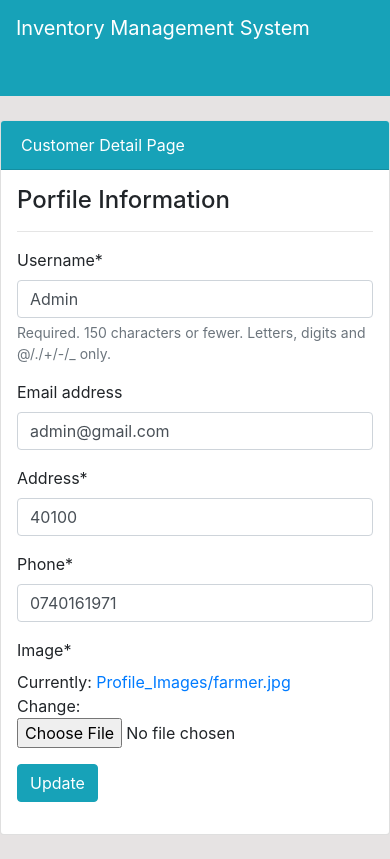
After one commit to byron00123/IventoryManagementSystem, a Django app: page /profile/update in a window 390 px wide. The commit adds this page. Run offline with Django 4.2, Linux system fonts and the light colour scheme; a user stored in the database is signed in; data comes from the database, SQL or seed files in the repository; both versions use the stored data as it was after the commit; some libraries are stand-ins or nearby versions.

Commit message:
update user profile

```diff
--- a/dashboard/urls.py
+++ b/dashboard/urls.py
@@ -6,6 +6,6 @@ from . import views
 urlpatterns = [
     path('dashboard', views.index, name= 'dashboard-index'),
     path('staff/', views.staff, name = 'dashboard-staff'),
-     path('product/', views.product, name = 'dashboard-product'),
-      path('order/', views.order, name = 'dashboard-order'),
+    path('product/', views.product, name = 'dashboard-product'),
+    path('order/', views.order, name = 'dashboard-order'),
 ]
--- a/inventoryproject/urls.py
+++ b/inventoryproject/urls.py
@@ -27,6 +27,7 @@ urlpatterns = [
     path('', include('dashboard.urls')),
     path('register/', user_view.register, name='user-register'),
     path('profile/', user_view.profile, name='user-profile'),
+    path('profile/update', user_view.profile_update, name='user-profile-update'),
     path('', auth_views.LoginView.as_view(template_name='user/login.html'), name='user-login'),
     path('logout/', auth_views.LogoutView.as_view(template_name='user/logout.html'), name='user-logout'),
 
--- a/templates/user/profile.html
+++ b/templates/user/profile.html
@@ -15,7 +15,7 @@
                     <table class="table table-borderless">
                         <thead>
                             <span class="h4">Porfile Information</span class="h4">
-                            <a class="btn btn-info btn-sm float-right" href="">Edit</a>
+                            <a class="btn btn-info btn-sm float-right" href="{% url 'user-profile-update' %}">Edit</a>
                             <hr>
                         </thead>
                         <tbody>
--- /dev/null
+++ b/templates/user/profile_update.html
@@ -0,0 +1,38 @@
+{% extends 'partials/base.html' %}
+{% block title %}Customer Page{% endblock %}
+{% load crispy_forms_tags %}
+
+{% block content %}
+<div class="row my-4">
+    <div class="col-md-4"></div>
+    <div class="col-md-8">
+        <div class="card">
+            <div class="card-header bg-info text-white">
+                Customer Detail Page
+            </div>
+            <div class="row p-3">
+                <div class="col-md-8">
+                    <table class="table table-borderless">
+                        <thead>
+                            <span class="h4">Porfile Information</span class="h4">
+
+                            <hr>
+                            <form method="POST"  enctype="multipart/form-data">
+                                {% csrf_token %}
+                                {{ user_form|crispy}}
+                                {{ profile_form|crispy}}
+
+                            <input class="btn btn-info" type = "submit" value="Update">
+
+                            </form>
+                        </thead>
+
+                    </table>
+                </div>
+
+            </div>
+        </div>
+    </div>
+</div>
+
+{% endblock %}
--- a/user/forms.py
+++ b/user/forms.py
@@ -1,4 +1,5 @@
 from django import forms
+from .models import Profile
 from django.contrib.auth.forms import UserCreationForm
 from django.contrib.auth.models import User
 
@@ -16,3 +17,16 @@ class UserUpdateForm(forms.ModelForm):
     class Meta:
         model = User
         fields = ['username', 'email']
+
+
+class UserUpdateForm(forms.ModelForm):
+    class Meta:
+        model = User
+        fields = ['username','email']
+
+
+
+class ProfileUpdateForm(forms.ModelForm):
+    class Meta:
+        model = Profile
+        fields = ['address', 'phone', 'image']
--- a/user/views.py
+++ b/user/views.py
@@ -1,6 +1,6 @@
 from django.shortcuts import render, redirect
 from django.contrib.auth.forms import UserCreationForm
-from .forms import CreateUserForm
+from .forms import CreateUserForm, UserUpdateForm, ProfileUpdateForm
 
 
 # Create your views here.
@@ -21,3 +21,32 @@ def register(request):
 
 def profile(request):
    return render(request, 'user/profile.html')
+
+
+
+def profile_update(request):
+   if request.method == 'POST':
+      user_form = UserUpdateForm(request.POST, instance= request.user)
+      profile_form = ProfileUpdateForm(request.POST, request.FILES, instance = request.user.profile)
+      if user_form.is_valid() and profile_form.is_valid():
+         user_form.save()
+         profile_form.save()
+         return redirect('user-profile')
+
+
+
+   else:
+       user_form =  UserUpdateForm( instance= request.user)
+       profile_form = ProfileUpdateForm( instance = request.user.profile)
+
+
+
+
+
+
+   context ={
+      'user_form':user_form,
+      'profile_form': profile_form,
+
+   }
+   return render(request, 'user/profile_update.html', context)
```
Also changed, not shown: db.sqlite3, media/Profile_Images/Clark_kent_profile.webp (added), media/Profile_Images/clark.jpeg (added), media/Profile_Images/farmer_LhWLmTZ.jpg (added).
